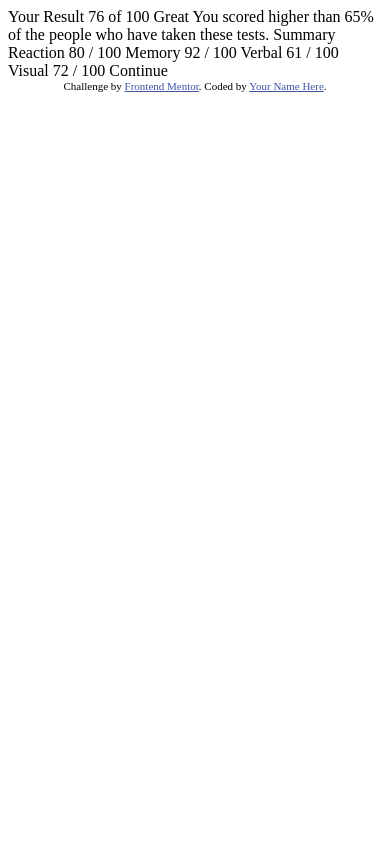
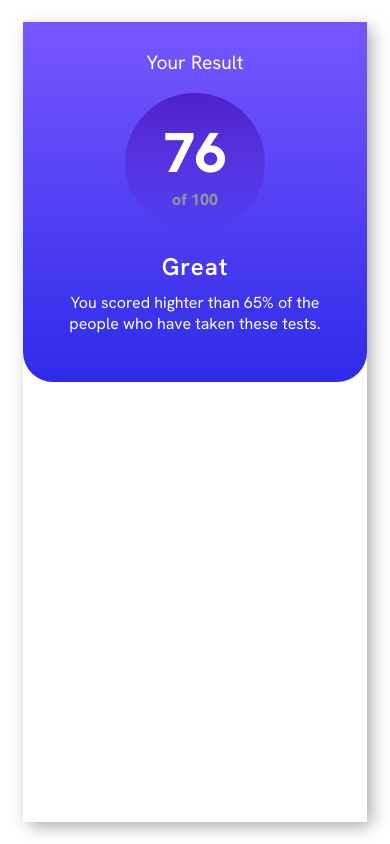
Before and after one commit to fernastereo/FEM-Results-summary-component, a plain HTML site: page index.html in a window 390 px wide. Drawn offline with Linux system fonts and the light colour scheme.

Commit message:
creates score component with styles - mobile breakpoint

```diff
--- a/index.html
+++ b/index.html
@@ -7,41 +7,27 @@
   <link rel="icon" type="image/png" sizes="32x32" href="./assets/images/favicon-32x32.png">
 
   <title>Frontend Mentor | Results summary component</title>
-
-  <!-- Feel free to remove these styles or customise in your own stylesheet 👍 -->
-  <style>
-    .attribution { font-size: 11px; text-align: center; }
-    .attribution a { color: hsl(228, 45%, 44%); }
-  </style>
+  <link rel="preconnect" href="https://fonts.googleapis.com">
+  <link rel="preconnect" href="https://fonts.gstatic.com" crossorigin>
+  <link href="https://fonts.googleapis.com/css2?family=Hanken+Grotesk:wght@400;500;600;800&display=swap" rel="stylesheet">
+  <link rel="stylesheet" href="styles.css">
 </head>
 <body>
-
-  Your Result
-  76
-  of 100
-
-  Great
-  You scored higher than 65% of the people who have taken these tests.
-
-  Summary
-
-  Reaction
-  80 / 100
-
-  Memory
-  92 / 100
-
-  Verbal
-  61 / 100
-
-  Visual
-  72 / 100
-
-  Continue
-
-  <div class="attribution">
-    Challenge by <a href="https://www.frontendmentor.io?ref=challenge" target="_blank">Frontend Mentor</a>.
-    Coded by <a href="#">Your Name Here</a>.
+  <div class="container">
+    <div class="component">
+      <div class="container-left">
+        <span class="container-left__title">Your Result</span>
+        <div class="container-left__score">
+          <span>76</span>
+          <span>of 100</span>
+        </div>
+        <div class="container-left__message">
+          <span>Great</span>
+          <p>You scored highter than 65% of the people who have taken these tests.</p>
+        </div>
+      </div>
+      <div class="container-right"></div>
+    </div>
   </div>
 </body>
 </html>
--- /dev/null
+++ b/styles.css
@@ -0,0 +1,91 @@
+* {
+  margin: 0;
+  box-sizing: border-box;
+  font-family: 'Hanken Grotesk', sans-serif;
+}
+
+.container {
+  height: 100vh;
+  display: flex;
+  justify-content: center;
+  align-items: center;
+}
+.component {
+  width: 88%;
+  height: 800px;
+  box-shadow: 5px 5px 16px -1px rgba(0,0,0,0.35);
+  display: flex;
+  flex-direction: column;
+}
+
+.container-left, .container-right {
+  width: 100%;
+}
+
+.container-left{
+  height: 45%;
+  background: linear-gradient(to bottom, #7857FF 0%, #2e2be9 100%);
+  border-bottom-left-radius: 30px;
+  border-bottom-right-radius: 30px;
+  display: flex;
+  flex-direction: column;
+  justify-content: space-evenly;
+  align-items: center;
+  color: white;
+}
+
+.container-left__title {
+  margin-top: 10px;
+  font-size: 1.2rem;
+}
+
+.container-left__score{
+  background: linear-gradient(to bottom, #4e21ca 0%, #2421ca00 100%);
+  height: 140px;
+  width: 140px;
+  border-radius: 100%;
+  display: flex;
+  flex-direction: column;
+  align-items: center;
+  justify-content: center;
+}
+
+.container-left__score span:nth-child(1){
+  font-size: 3.5rem;
+  font-weight: 800;
+}
+
+.container-left__score span:nth-child(2){
+  font-size: 1rem;
+  font-weight: bold;
+  color: #959599;
+}
+
+.container-left__message {
+  display: flex;
+  flex-direction: column;
+  align-items: center;
+}
+
+.container-left__message span {
+  font-size: 1.5rem;
+  font-weight: 600;
+  margin-bottom: 10px;
+  letter-spacing: 1px;
+}
+
+.container-left__message p {
+  text-align: center;
+  padding: 0 40px;
+  margin-bottom: 30px;
+}
+
+.container-right {
+  height: 55%;
+}
+
+@media (min-width: 426px) {
+  .container-left{
+    background-color: yellow;
+  }
+}
```
